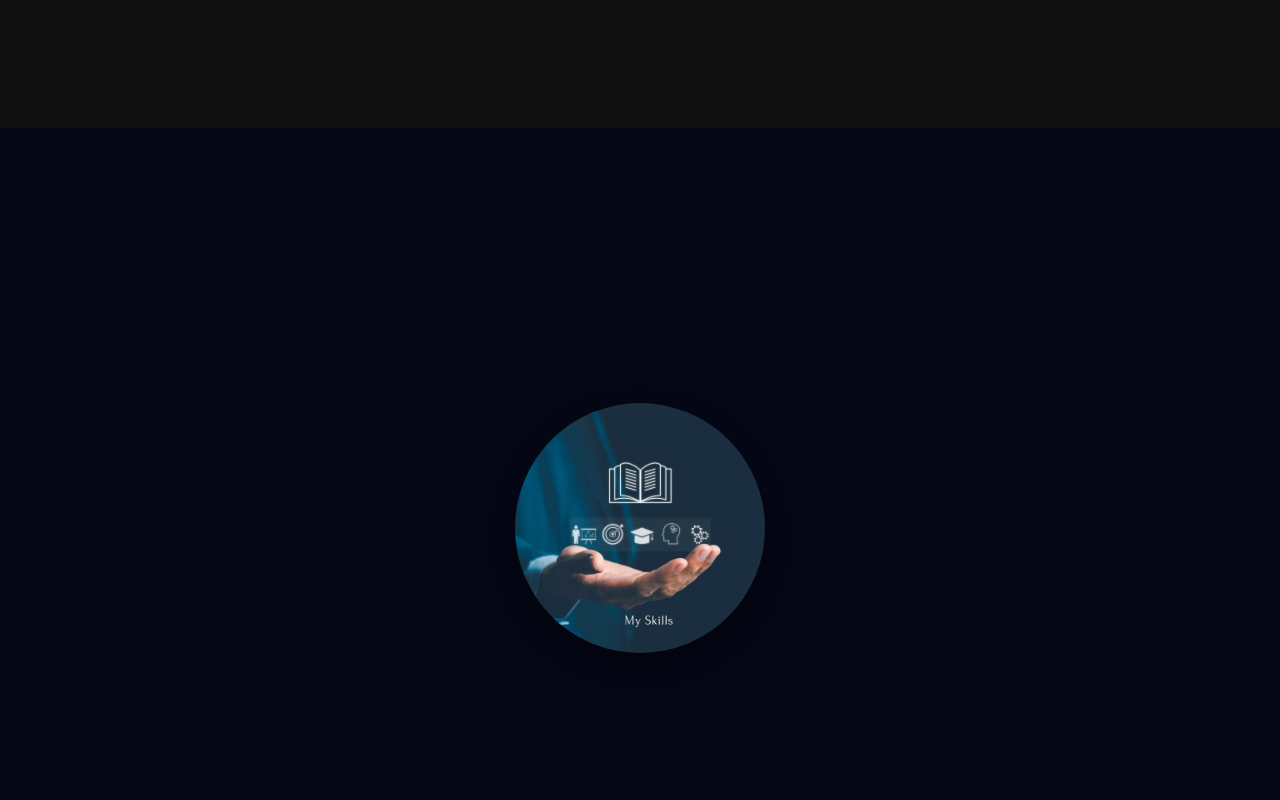
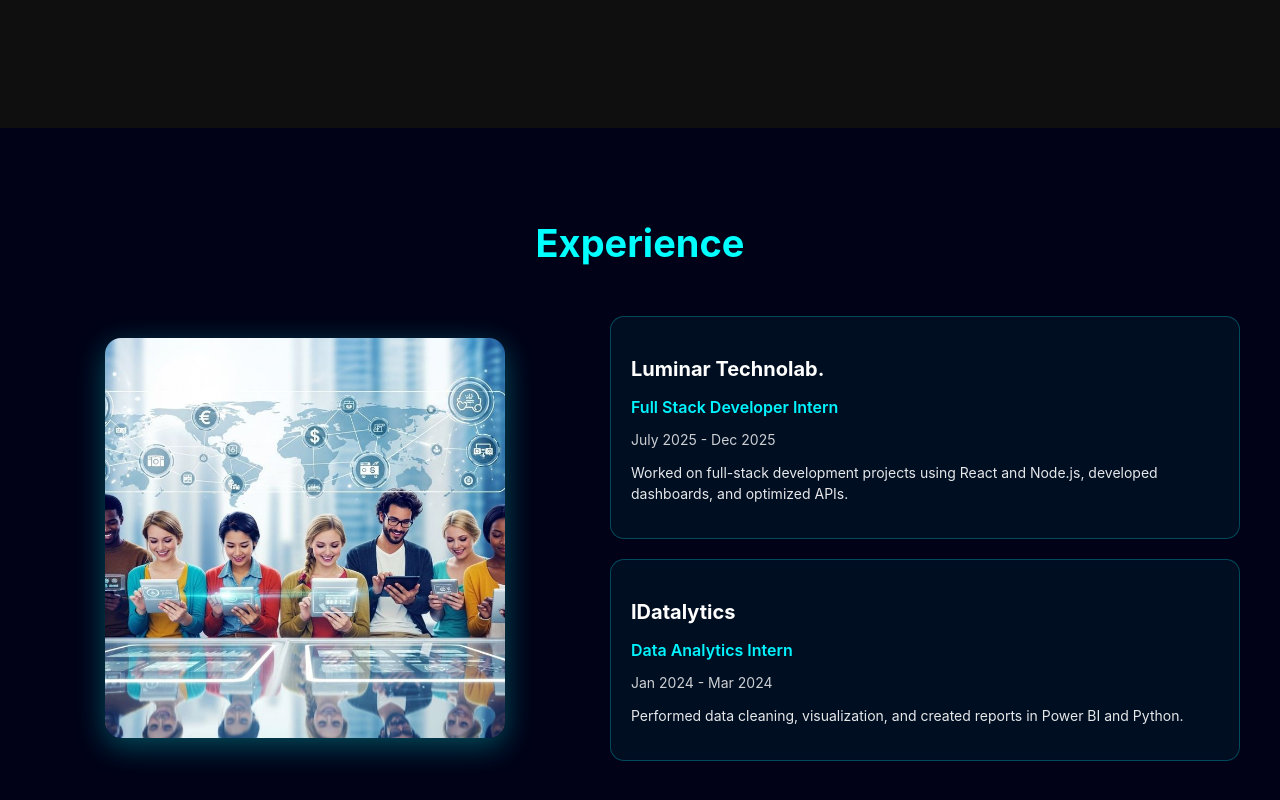
Before and after one commit to amiljoseph03/My-Portfolio, a React (Vite) app: page / in a window 1280 px wide. Shown: the part 1072-1872 px from the top of the page. Built offline with nearby package versions, Linux system fonts and the light colour scheme.

Commit message:
experience section added

```diff
--- a/src/App.jsx
+++ b/src/App.jsx
@@ -26,6 +26,7 @@ import Hero from './components/Hero';
 import About from './components/About';
 import Skill from './components/Skill'
 import Projects from './components/Projects';
+import Experience from './components/Experience';
 
 
 export default function App() {
@@ -33,6 +34,7 @@ export default function App() {
     <>
       <Hero />
       <About />
+      <Experience/>
       <Skill />
       <Projects />
     </>
--- /dev/null
+++ b/src/Experience.css
@@ -0,0 +1,94 @@
+.experience-section {
+  padding: 60px 40px;
+  background: #010217;
+  color: #fff;
+}
+
+.experience-heading {
+  text-align: center;
+  font-size: 38px;
+  margin-bottom: 50px;
+  color: cyan;
+}
+
+
+.experience-container {
+  display: flex;
+  flex-wrap: wrap;
+  gap: 40px;
+  align-items: center;
+  justify-content: center;
+}
+
+
+.experience-img {
+  flex: 1 1 300px;
+  display: flex;
+  align-items: center;
+  justify-content: center;
+}
+
+.experience-img img {
+  width: 100%;
+  max-width: 400px;
+  border-radius: 16px;
+  box-shadow: 0 8px 30px rgba(0, 255, 255, 0.3);
+}
+
+
+.experience-cards {
+  flex: 1 1 400px;
+  display: flex;
+  flex-direction: column;
+  gap: 20px;
+}
+
+.experience-card {
+  background: rgba(0, 255, 255, 0.05);
+  border: 1px solid rgba(0, 255, 255, 0.25);
+  padding: 20px;
+  border-radius: 14px;
+  transition: 0.3s;
+  backdrop-filter: blur(6px);
+}
+
+.experience-card:hover {
+  transform: translateY(-6px);
+  box-shadow: 0 0 20px cyan;
+}
+
+.exp-company {
+  font-size: 20px;
+  font-weight: 700;
+  margin-bottom: 6px;
+}
+
+.exp-role {
+  font-size: 16px;
+  font-weight: 600;
+  margin-bottom: 4px;
+  color: #00f5ff;
+}
+
+.exp-duration {
+  font-size: 14px;
+  margin-bottom: 10px;
+  opacity: 0.8;
+}
+
+.exp-desc {
+  font-size: 14px;
+  line-height: 1.5;
+  opacity: 0.9;
+}
+
+
+@media (max-width: 768px) {
+  .experience-container {
+    flex-direction: column;
+  }
+
+  .experience-img img {
+    max-width: 300px;
+  }
+}
--- /dev/null
+++ b/src/components/Experience.jsx
@@ -0,0 +1,45 @@
+import React from 'react';
+import '../Experience.css';
+
+
+import experienceImg from '../assets/experienceImg.jpg';
+
+export default function Experience() {
+  const experiences = [
+    {
+      company: 'Luminar Technolab.',
+      role: 'Full Stack Developer Intern',
+      duration: 'July 2025 - Dec 2025',
+      desc: 'Worked on full-stack development projects using React and Node.js, developed dashboards, and optimized APIs.',
+    },
+    {
+      company: 'IDatalytics',
+      role: 'Data Analytics Intern',
+      duration: 'Jan 2024 - Mar 2024',
+      desc: 'Performed data cleaning, visualization, and created reports in Power BI and Python.',
+    },
+  ];
+
+  return (
+    <section className="experience-section" id="experience">
+      <h2 className="experience-heading">Experience</h2>
+
+      <div className="experience-container">
+        <div className="experience-img">
+          <img src={experienceImg} alt="Experience Illustration" />
+        </div>
+
+        <div className="experience-cards">
+          {experiences.map((exp, index) => (
+            <div className="experience-card" key={index}>
+              <h3 className="exp-company">{exp.company}</h3>
+              <p className="exp-role">{exp.role}</p>
+              <p className="exp-duration">{exp.duration}</p>
+              <p className="exp-desc">{exp.desc}</p>
+            </div>
+          ))}
+        </div>
+      </div>
+    </section>
+  );
+}
```
Also changed, not shown: src/assets/experienceImg.jpg (added).
